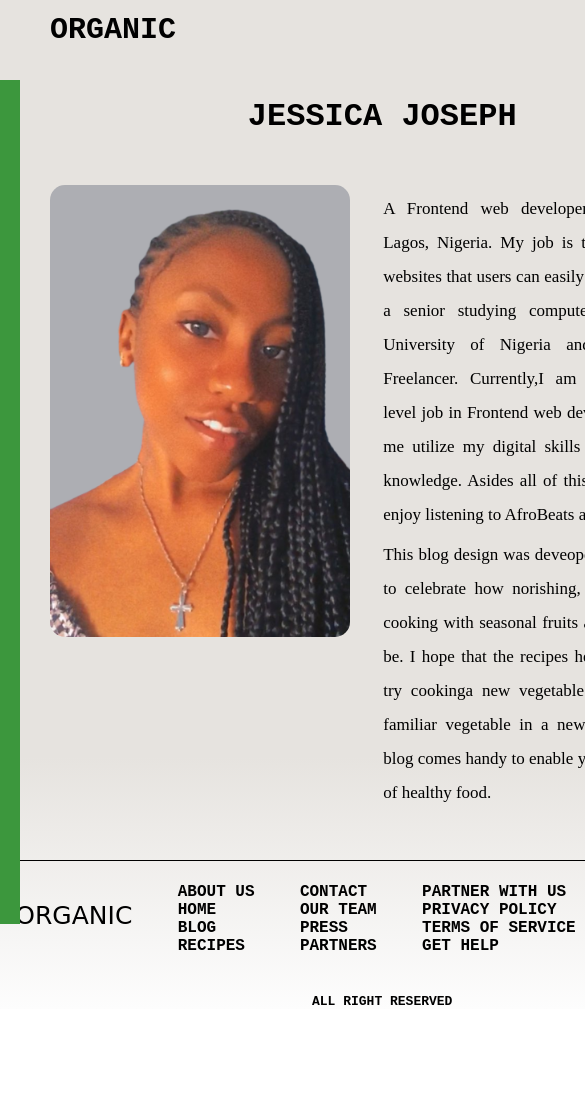
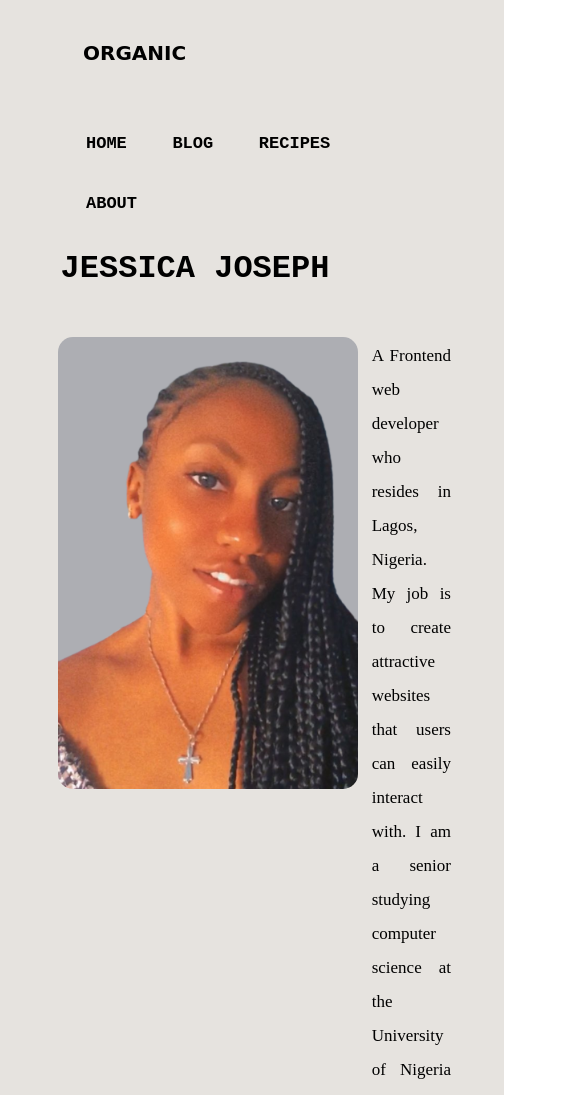
Before and after one commit to ForJessicaSake/Organicblog, a plain HTML site: page about.html in a window 390 px wide. Shown: the top 1095 px of the page, 585 px wide, since content can reach past the window. Before the commit the page ends 1009 px from the top, so only its background shows below. Drawn offline with Linux system fonts and the light colour scheme.

Commit message:
media queries changes

```diff
--- /dev/null
+++ b/about.css
@@ -0,0 +1,125 @@
+/*=======================================================NAV PAGE==========================================================*/
+
+nav {
+    height: 60px;
+    width: 100%;
+    align-self: center;
+}
+
+label.logo {
+    font-size: 20px;
+    padding: 0px 75px;
+    font-weight: bold;
+    font-family: 'Kaushan Script', cursive;
+    line-height:90px;
+}
+
+nav ul {
+    float: right;
+    margin-right: 10px;
+    font-family: 'Inconsolata', monospace;
+    margin-left: 20px;
+     font-weight: bold;
+
+}
+
+nav ul li {
+    display: inline-block;
+    line-height: 60px;
+    margin: 0 5px;
+}
+
+nav ul li a {
+    color: black;
+    font-size: 17px;
+    padding: 7px 13px;
+    border-radius: 3px;
+    text-decoration: none;
+}
+
+a.active,
+a:hover {
+    background: #73bd41;
+    transition: .5s;
+}
+
+.checkbtn {
+    font-size: 30px;
+    color: white;
+    float: right;
+    line-height: 80px;
+    margin-right: 40px;
+    cursor: pointer;
+    display: none;
+}
+
+#check {
+    display: none;
+}/*=======================================================ABOUT PAGE==========================================================*/
+header h1{
+    text-align: center;
+    margin-top: 7%;
+    font-family: 'Inconsolata', monospace;
+
+}
+.about{
+    display: flex;
+    margin:50px 50px;
+}
+.image {
+    width:300px;
+    border-radius: 15px;
+}
+.about-text{
+    align-self: center;
+    margin-left: 5%;
+    font-size: 17px;
+    line-height: 2;
+    text-align: justify;
+}
+.about-text p{
+    margin-top: 2%;
+}
+
+/*=======================================================FOOTER==========================================================*/
+
+
+.footer-container {
+    display: flex;
+    justify-content: space-between;
+    border-top: 1px solid black;
+    margin: 6% 2% 5% 2%;
+    cursor: pointer;
+}
+
+.footer-container div {
+    margin-top: 3%;
+}
+
+.footer-container ul {
+    list-style: none;
+    font-family: 'Inconsolata', monospace;
+    font-weight: bold;
+}
+
+.footer-container h1 {
+    font-family: 'Kaushan Script', cursive;
+    font-weight: normal;
+    font-size: 25px;
+    margin-top: 15%;
+}
+
+h4 {
+    text-align: center;
+    font-size: 13px;
+    font-family: 'Inconsolata', monospace;
+}
+
+.socials a {
+    text-decoration: none;
+    color: black;
+}
+
+.socials a i {
+    width: 40px;
+}
--- a/about.html
+++ b/about.html
@@ -6,7 +6,7 @@
     <meta http-equiv="X-UA-Compatible" content="IE=edge">
     <meta name="viewport" content="width=device-width, initial-scale=1.0">
     <title>AboutPage</title>
-    <link rel="stylesheet" href="index.css">
+    <link rel="stylesheet" href="about.css">
     <style>
         @import url('https://fonts.googleapis.com/css2?family=Cairo:wght@200&family=Mukta:wght@200&family=Poppins:wght@100&family=Roboto+Mono:wght@100&family=Secular+One&family=Source+Sans+Pro&family=Space+Mono:wght@400;700&display=swap');
     </style>
--- a/index.css
+++ b/index.css
@@ -27,6 +27,8 @@ nav ul {
     margin-right: 10px;
     font-family: 'Inconsolata', monospace;
     margin-left: 20px;
+    font-weight: bold;
+
 }
 
 nav ul li {
@@ -309,7 +311,6 @@ ul {
     font-size: 15px;
 }
 
-
 .recipes-container {
     display: flex;
 }
@@ -359,31 +360,7 @@ ul {
     margin-top: 1em;
     font-size: 17px;
 }
-/*=======================================================ABOUT PAGE==========================================================*/
-header h1{
-    text-align: center;
-    margin-top: 5%;
-    font-family: 'Inconsolata', monospace;
 
-}
-.about{
-    display: flex;
-    margin:50px 50px;
-}
-.image {
-    width:300px;
-    border-radius: 15px;
-}
-.about-text{
-    align-self: center;
-    margin-left: 5%;
-    font-size: 17px;
-    line-height: 2;
-    text-align: justify;
-}
-.about-text p{
-    margin-top: 2%;
-}
 
 /*=======================================================MEDIAQUERIES==========================================================*/
 
```
Also changed, not shown: recipe.html (+2 -2 lines).
